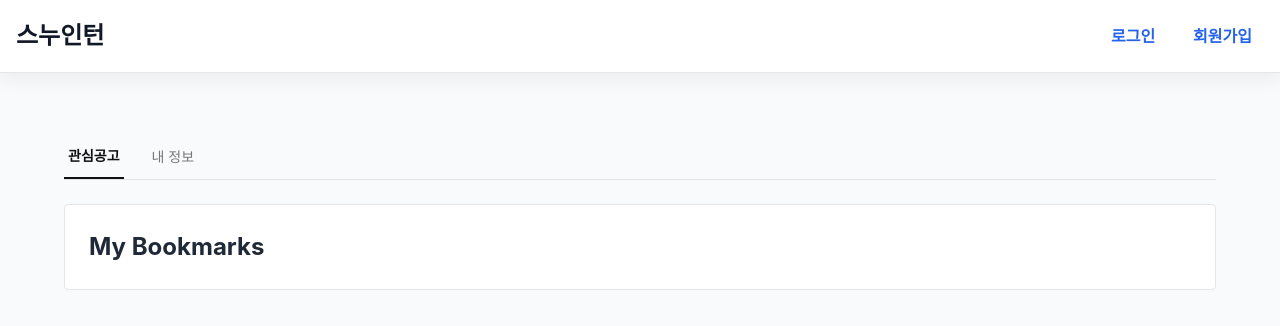
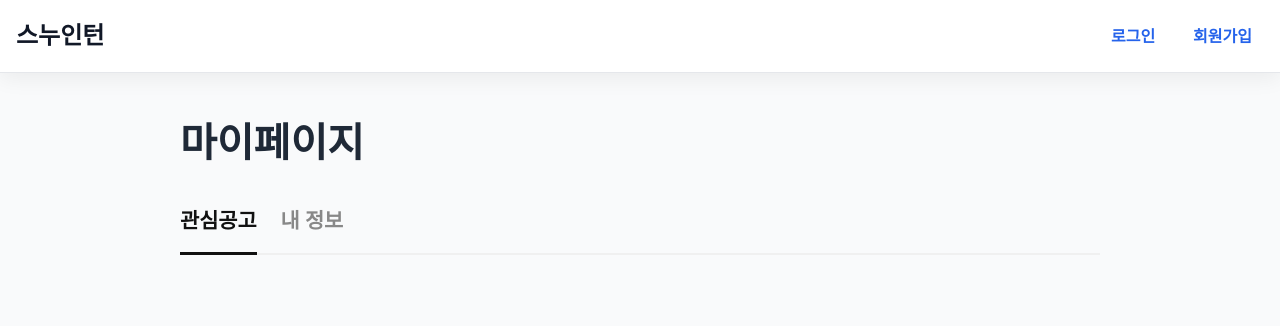
Before and after one commit to haram831/week5_waffle-snuIntern, a React (Vite) app: page /mypage in a window 1280 px wide. Shown: the top 326 px of the page. Built offline with nearby package versions, Linux system fonts and the light colour scheme; a web font is replaced by a local one.

Commit message:
마이페이지 내 정보 구현 및 css 작업 (#14)

```diff
--- a/src/App.tsx
+++ b/src/App.tsx
@@ -16,7 +16,10 @@ const App = () => {
           <Route path="login" element={<Login />} />
           <Route path="signup" element={<Signup />} />
           <Route path="mypage" element={<MyPage />} />
-          <Route path="profile/create" element={<ProfileCreate />} />
+
+          {/* 프로필 생성 및 수정 경로 통합 */}
+          <Route path="mypage/create-profile" element={<ProfileCreate />} />
+          <Route path="mypage/edit-profile" element={<ProfileCreate />} />
         </Route>
       </Routes>
     </BrowserRouter>
--- a/src/components/MyPage/MyBookMarks.module.css
+++ b/src/components/MyPage/MyBookMarks.module.css
@@ -1,11 +1,84 @@
-.jobCardDeadline {
+.container {
+  width: 100%;
+  max-width: 800px;
+  margin: 0 auto;
+  padding: 20px 0;
+  background-color: transparent !important;
+  border: none !important;
+  box-shadow: none !important;
+}
+
+.list {
+  list-style: none;
+  padding: 0;
+  margin: 0;
+  display: flex;
+  flex-direction: column;
+  gap: 16px;
+}
+
+.card {
+  display: flex;
+  justify-content: space-between;
+  align-items: center;
+  padding: 24px 32px;
+  background-color: #ffffff;
+  border: 1px solid #e0e0e0;
+  border-radius: 8px;
+  box-shadow: 0 2px 4px rgba(0, 0, 0, 0.03);
+  transition: transform 0.2s ease, box-shadow 0.2s ease;
+}
+
+.card:hover {
+  transform: translateY(-2px);
+  box-shadow: 0 4px 12px rgba(0, 0, 0, 0.08);
+}
+
+.leftGroup {
+  display: flex;
+  align-items: center;
+  gap: 20px;
+}
+
+.iconWrapper {
+  font-size: 1.8rem;
+  color: #555;
+  display: flex;
+  align-items: center;
+}
+
+.companyName {
+  font-size: 1.2rem;
+  font-weight: 700;
+  color: #111;
+}
+
+.rightGroup {
+  display: flex;
+  flex-direction: column;
+  align-items: flex-end;
+  gap: 8px;
+}
+
+.positionTitle {
+  font-size: 1.1rem;
+  font-weight: 400;
+  color: #333;
+}
+
+.deadline {
+  font-size: 0.95rem;
   font-weight: 500;
-  font-size: 0.9rem;
-  align-self: flex-end;
 }
+
 .closed {
   color: #e53e3e;
 }
+
+.permanent {
+  color: #096dd9;
+}
+
 .default {
   color: #096dd9;
 }
--- a/src/components/MyPage/MyBookMarks.tsx
+++ b/src/components/MyPage/MyBookMarks.tsx
@@ -8,7 +8,7 @@ const MyBookMarks = () => {
   const [bookMarkList, setBookMarkList] = useState<BookMark[]>([]);
   const getDeadlineInfo = (endDate: string | null): DeadlineInfo => {
     if (endDate === null) {
-      return { text: '상시 채용', status: 'default' };
+      return { text: '상시모집', status: 'default' };
     }
     const now = new Date();
     const endDateObj = new Date(endDate);
@@ -34,23 +34,33 @@ const MyBookMarks = () => {
   }, []);
 
   return (
-    <div>
-      <h2>My Bookmarks</h2>
-      <ul>
-        {bookMarkList.map((bookmark) => (
-          <li key={bookmark.id}>
-            <div>
-              <BsBookmarkFill />
-              <h2>{bookmark.companyName}</h2>
-              <p>{bookmark.positionTitle}</p>
-              <div
-                className={`${styles.jobCardDeadline} ${styles[getDeadlineInfo(bookmark.employmentEndDate).status]}`}
-              >
-                {getDeadlineInfo(bookmark.employmentEndDate).text}
+    <div className={styles.container}>
+      <ul className={styles.list}>
+        {bookMarkList.map((bookmark) => {
+          const { text, status } = getDeadlineInfo(bookmark.employmentEndDate);
+
+          return (
+            <li key={bookmark.id} className={styles.card}>
+              <div className={styles.leftGroup}>
+                <div className={styles.iconWrapper}>
+                  <BsBookmarkFill />
+                </div>
+                <span className={styles.companyName}>
+                  {bookmark.companyName}
+                </span>
               </div>
-            </div>
-          </li>
-        ))}
+
+              <div className={styles.rightGroup}>
+                <span className={styles.positionTitle}>
+                  {bookmark.positionTitle}
+                </span>
+                <span className={`${styles.deadline} ${styles[status]}`}>
+                  {text}
+                </span>
+              </div>
+            </li>
+          );
+        })}
       </ul>
     </div>
   );
--- a/src/components/MyPage/MyInfo.tsx
+++ b/src/components/MyPage/MyInfo.tsx
@@ -1,28 +1,53 @@
 import { useNavigate } from 'react-router-dom';
+import type { ApplicantProfile } from '../../@types/applicant';
+import type { PageState } from '../../routes/MyPage';
 import styles from './MyInfo.module.css';
 
-const MyInfo = () => {
+type Props = {
+  pageState: PageState;
+  profile: ApplicantProfile | null;
+};
+
+function MyInfo({ pageState, profile }: Props) {
   const navigate = useNavigate();
 
-  return (
-    <div className={styles.wrapper}>
-      <h2 className={styles.title}>내 정보</h2>
+  if (pageState === 'LOADING') {
+    return <div className={styles.loading}>프로필 정보를 불러오는 중...</div>;
+  }
 
-      <div className={styles.profileBox}>
-        <p>아직 작성된 프로필이 없어요.</p>
-      </div>
-
-      <div className={styles.buttonRow}>
+  // 프로필 없으면
+  if (pageState === 'PROFILE_NOT_FOUND') {
+    return (
+      <div className={styles.emptyContainer}>
+        <h2>아직 프로필이 등록되지 않았어요!</h2>
+        <p>기업에 소개할 나의 정보를 작성해서 나를 소개해보세요.</p>
         <button
-          type="button"
-          className={styles.primaryButton}
-          onClick={() => navigate('/profile/create')}
+          onClick={() => navigate('/mypage/create-profile')}
+          className={styles.createButtonMain}
         >
-          내 정보 생성
+          지금 바로 프로필 작성하기
         </button>
       </div>
-    </div>
-  );
-};
+    );
+  }
+
+  // 프로필 있으면
+  if (pageState === 'PROFILE_EXISTS' && profile) {
+    const departmentText = profile.department.split(',').join(' · ');
+    const enrollYearText = String(profile.enrollYear).slice(-2);
+
+    return (
+      <div className={styles.profileContainer}>
+        <h2 className={styles.name}>{profile.name}</h2>
+        <p className={styles.email}>{profile.email}</p>
+        <p className={styles.info}>
+          {departmentText} {enrollYearText}학번
+        </p>
+      </div>
+    );
+  }
+
+  return <div className={styles.error}>프로필을 불러오는 데 실패했습니다.</div>;
+}
 
 export default MyInfo;
--- a/src/routes/Home.tsx
+++ b/src/routes/Home.tsx
@@ -1,12 +1,10 @@
 import JobContainer from '../components/JobContainer';
-import MyBookMarks from '../components/MyPage/MyBookMarks';
 import styles from './Home.module.css';
 
 function Home() {
   return (
     <main className={styles.container}>
       <JobContainer />
-      <MyBookMarks />
     </main>
   );
 }
--- a/src/routes/MyPage.module.css
+++ b/src/routes/MyPage.module.css
@@ -1,38 +1,67 @@
-.wrapper {
-  max-width: 1200px;
-  margin: 0 auto;
-  padding: 32px 24px;
+.container {
+  width: 100%;
+  max-width: 960px;
+  margin: 40px auto;
+  padding: 0 20px;
+  font-family: -apple-system, BlinkMacSystemFont, "Segoe UI", Roboto, sans-serif;
 }
 
-.header {
-  display: flex;
-  border-bottom: 1px solid #e5e5e5;
-  gap: 24px;
-  margin-bottom: 24px;
+.container h1 {
+  font-size: 2.5rem;
+  font-weight: 800;
+  margin-bottom: 32px;
 }
 
-.tabButton {
-  border: none;
-  background: transparent;
-  padding: 8px 4px 12px;
-  font-size: 14px;
-  color: #777777;
-  cursor: pointer;
+.headerRow {
+  display: flex;
+  justify-content: space-between;
+  align-items: center;
+  border-bottom: 2px solid #f0f0f0;
+  margin-bottom: 32px;
 }
 
-.tabButton:hover {
-  color: #111111;
+.tabs {
+  display: flex;
+  gap: 24px;
 }
 
-.active {
-  color: #111111;
+.tab {
+  font-size: 1.3rem;
   font-weight: 600;
-  border-bottom: 2px solid #111111;
+  color: #888;
+  padding-bottom: 16px;
+  text-decoration: none;
+  cursor: pointer;
+  border-bottom: 3px solid transparent;
+  margin-bottom: -2px;
+}
+
+.tab:hover {
+  color: #555;
+}
+
+.tab.active {
+  color: #111;
+  border-bottom-color: #111;
+}
+
+.headerButton {
+  padding: 8px 16px;
+  background-color: #e9ecef;
+  color: #212529;
+  border: none;
+  border-radius: 6px;
+  font-size: 1.1rem;
+  font-weight: 600;
+  cursor: pointer;
+  transition: background-color 0.2s;
+  margin-bottom: 8px;
+}
+
+.headerButton:hover {
+  background-color: #dde0e3;
 }
 
 .content {
-  background-color: #ffffff;
-  border: 1px solid #e5e5e5;
-  border-radius: 4px;
-  padding: 24px;
+  padding: 16px 0;
 }
--- a/src/routes/MyPage.tsx
+++ b/src/routes/MyPage.tsx
@@ -1,52 +1,93 @@
+import axios from 'axios';
 import { useEffect, useState } from 'react';
-import { useSearchParams } from 'react-router-dom';
+import { Link, useNavigate, useSearchParams } from 'react-router-dom';
+import type { ApplicantProfile } from '../@types/applicant';
+import { getApplicantProfile } from '../api/applicant';
 import MyBookMarks from '../components/MyPage/MyBookMarks';
 import MyInfo from '../components/MyPage/MyInfo';
 import styles from './MyPage.module.css';
 
-type Tab = 'bookmark' | 'info';
+export type PageState = 'LOADING' | 'PROFILE_NOT_FOUND' | 'PROFILE_EXISTS';
 
-const MyPage = () => {
-  const [currentTab, setCurrentTab] = useState<Tab>('bookmark');
+export default function MyPage() {
   const [searchParams] = useSearchParams();
+  const navigate = useNavigate();
+  const currentTab = searchParams.get('tab') || 'BOOKMARK';
 
+  const [pageState, setPageState] = useState<PageState>('LOADING');
+  const [profile, setProfile] = useState<ApplicantProfile | null>(null);
+
+  // 프로필 정보 있는지 확인
   useEffect(() => {
-    const tab = searchParams.get('tab');
-    if (tab === 'info') {
-      setCurrentTab('info');
+    const loadProfile = async () => {
+      setPageState('LOADING');
+      try {
+        const data = await getApplicantProfile();
+        setProfile(data);
+        setPageState('PROFILE_EXISTS');
+      } catch (error) {
+        if (axios.isAxiosError(error) && error.response) {
+          if (error.response.data.code === 'APPLICANT_002') {
+            setPageState('PROFILE_NOT_FOUND');
           } else {
-      setCurrentTab('bookmark');
+            console.error('프로필 로딩 에러:', error);
           }
-  }, [searchParams]);
+        } else {
+          console.error('알 수 없는 에러:', error);
+        }
+      }
+    };
+    loadProfile();
+  }, []);
 
   return (
-    <div className={styles.wrapper}>
-      <div className={styles.header}>
-        <button
-          type="button"
-          className={`${styles.tabButton} ${
-            currentTab === 'bookmark' ? styles.active : ''
+    <div className={styles.container}>
+      <h1>마이페이지</h1>
+      <div className={styles.headerRow}>
+        <nav className={styles.tabs}>
+          <Link
+            to="/mypage?tab=BOOKMARK"
+            className={`${styles.tab} ${
+              currentTab === 'BOOKMARK' ? styles.active : ''
             }`}
-          onClick={() => setCurrentTab('bookmark')}
           >
             관심공고
-        </button>
-        <button
-          type="button"
-          className={`${styles.tabButton} ${
-            currentTab === 'info' ? styles.active : ''
+          </Link>
+          <Link
+            to="/mypage?tab=PROFILE"
+            className={`${styles.tab} ${
+              currentTab === 'PROFILE' ? styles.active : ''
             }`}
-          onClick={() => setCurrentTab('info')}
           >
             내 정보
+          </Link>
+        </nav>
+        <div className={styles.actionButtonArea}>
+          {pageState === 'PROFILE_NOT_FOUND' && (
+            <button
+              onClick={() => navigate('/mypage/create-profile')}
+              className={styles.headerButton}
+            >
+              내 프로필 생성
             </button>
+          )}
+          {pageState === 'PROFILE_EXISTS' && (
+            <button
+              onClick={() => navigate('/mypage/edit-profile')}
+              className={styles.headerButton}
+            >
+              내 프로필 수정
+            </button>
+          )}
+        </div>
       </div>
 
       <div className={styles.content}>
-        {currentTab === 'bookmark' ? <MyBookMarks /> : <MyInfo />}
+        {currentTab === 'BOOKMARK' && <MyBookMarks />}
+        {currentTab === 'PROFILE' && (
+          <MyInfo pageState={pageState} profile={profile} />
+        )}
       </div>
     </div>
   );
-};
-
-export default MyPage;
+}
```
Also changed, not shown: src/@types/applicant.d.ts (added, +27 -0 lines), src/api/applicant.ts (+18 -17 lines), src/components/MyPage/MyInfo.module.css (+57 -31 lines), src/routes/ProfileCreate.module.css (+9 -3 lines), src/routes/ProfileCreate.tsx (+42 -8 lines). Lines whose indentation alone changed are shown as unchanged.
